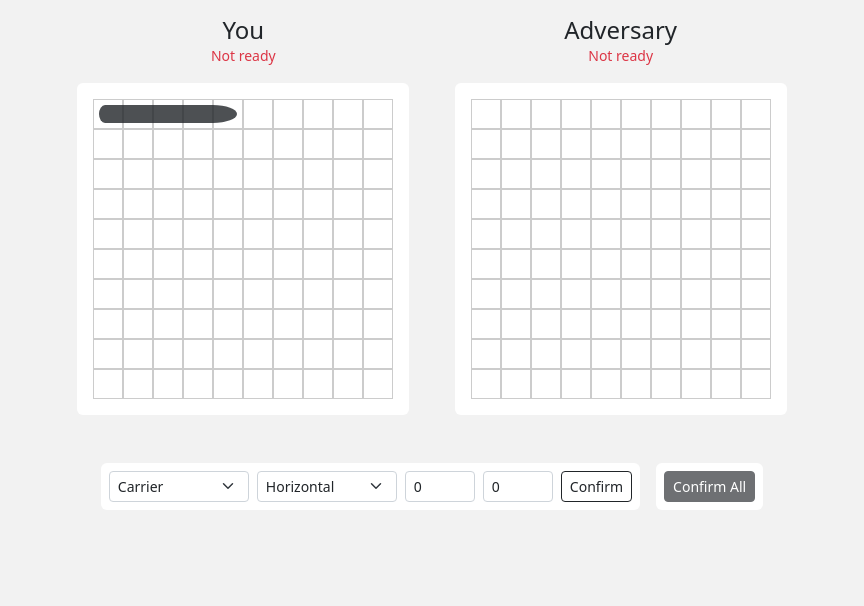
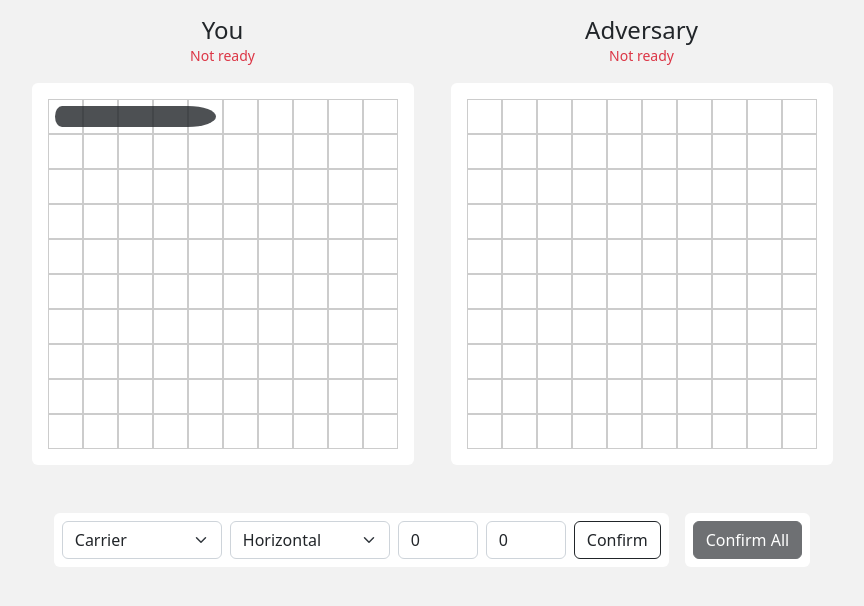
Before and after one commit to NaughtyFrog1/pruebas-seminario-js, a plain HTML site: page battleship-board/index.html in a window 1280 px wide. Shown: the whole page, without its empty margins (208-1072 px from the left). Drawn offline with nearby package versions, Linux system fonts and the light colour scheme.

Commit message:
increase ui size

```diff
--- a/battleship-board/constants.js
+++ b/battleship-board/constants.js
@@ -1,4 +1,4 @@
-export const SQUARE_SIZE = 30
+export const SQUARE_SIZE = 35
 export const SQUARES = 10
 export const SHIPS = Object.freeze({
   // shipName: shipSize
--- a/battleship-board/index.html
+++ b/battleship-board/index.html
@@ -54,7 +54,7 @@
         <div
           class="bg-white rounded p-2 d-flex align-items-center justify-content-center gap-2"
         >
-          <select id="bbShipsSelect" class="form-select form-select-sm">
+          <select id="bbShipsSelect" class="form-select form-select">
             <option disabled>Ship</option>
             <option selected value="carrier">Carrier</option>
             <option value="battleship">Batthleship</option>
@@ -62,28 +62,28 @@
             <option value="submarine">Submarine</option>
             <option value="destroyer">Destroyer</option>
           </select>
-          <select id="bbShipsDirection" class="form-select form-select-sm">
+          <select id="bbShipsDirection" class="form-select form-select">
             <option disabled selected>Direction</option>
             <option value="horizontal">Horizontal</option>
             <option value="vertical">Vertical</option>
           </select>
           <input
             id="bbShipPositionRow"
-            class="bb-input-ship-position form-control form-control-sm"
+            class="bb-input-ship-position form-control form-control"
             min="0"
             placeholder="Row"
             type="number"
           />
           <input
             id="bbShipPositionCol"
-            class="bb-input-ship-position form-control form-control-sm"
+            class="bb-input-ship-position form-control form-control"
             min="0"
             placeholder="Col"
             type="number"
           />
           <button
             id="bbBtnConfirmShip"
-            class="btn btn-sm btn-outline-dark"
+            class="btn btn btn-outline-dark"
             type="button"
           >
             Confirm
@@ -92,7 +92,7 @@
         <div class="bg-white rounded p-2">
           <button
             id="bbBtnConfimAll"
-            class="btn btn-sm btn-dark"
+            class="btn btn btn-dark"
             type="button"
             disabled
           >
--- a/battleship-board/styles.css
+++ b/battleship-board/styles.css
@@ -9,8 +9,7 @@ body {
 }
 
 .bb-container {
-  min-width: 700px;
-  max-width: 800px;
+  width: calc(var(--square-size) * 25);
   margin: 0 auto;
 }
 
```
